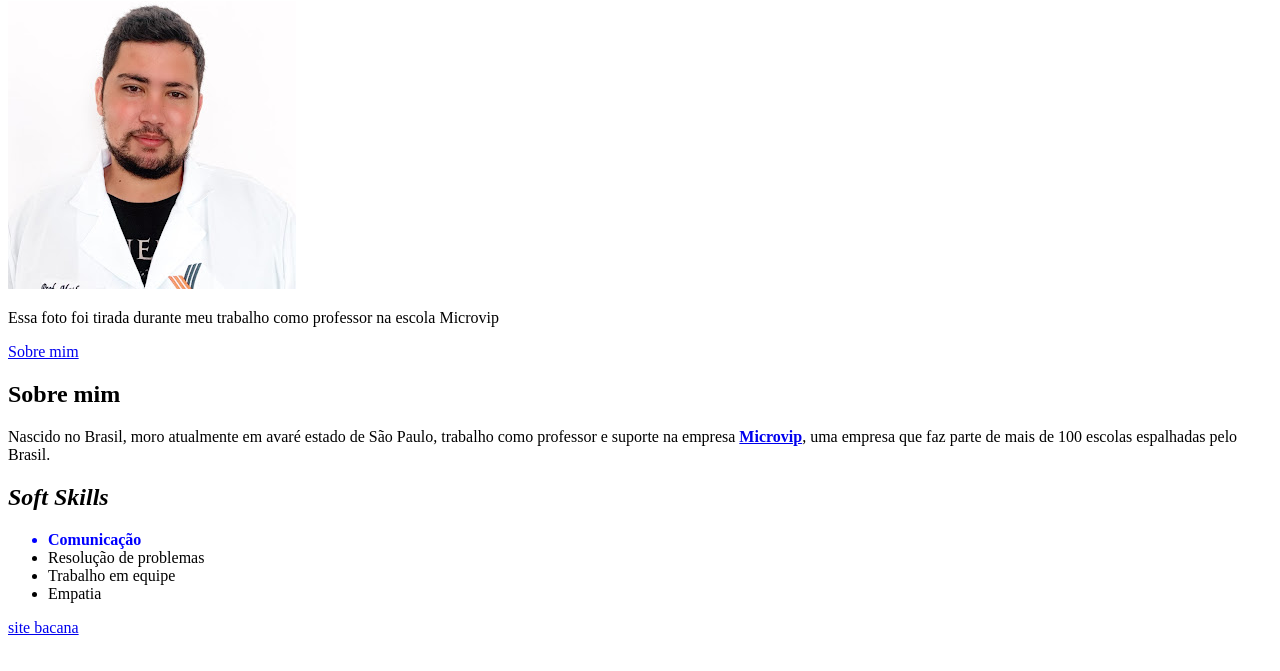
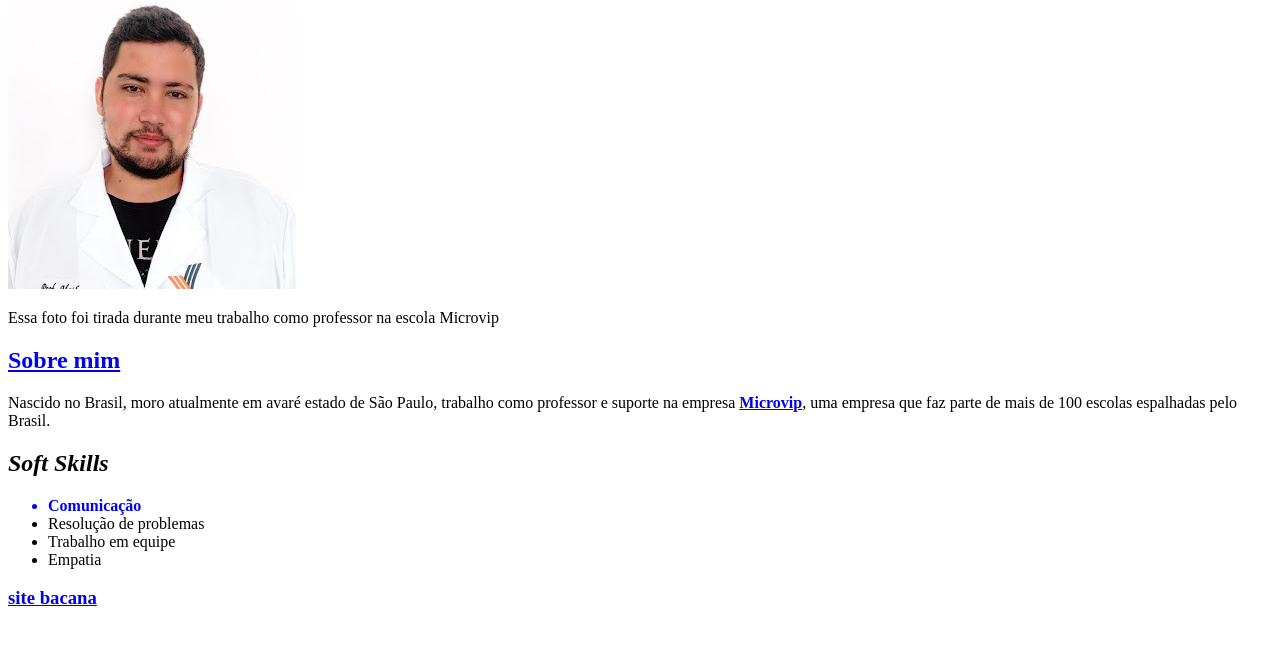
Before and after one commit to MathTheodoro/maththeodoro.github.io, a plain HTML site: page index.html in a window 1280 px wide. Shown: the part 79-750 px from the top of the page. Drawn offline with Linux system fonts and the light colour scheme.

Commit message:
adição do site bacana e mudança de link direcionado

```diff
--- a/index.html
+++ b/index.html
@@ -14,8 +14,7 @@
         <p>Essa foto foi tirada durante meu trabalho como professor na escola Microvip</p>
     </div>
     <div>
-        <a href="#sobre-mim">Sobre mim</a>
-        <h2>Sobre mim</h2>
+        <a href="#sobre-mim"><h2>Sobre mim</h2></a>
         <p>
             Nascido no Brasil, moro atualmente em avaré estado de São Paulo, trabalho como professor e suporte na empresa <A href="https://microvip.com.br" target="_blank"><strong>Microvip</strong></A>, uma empresa que faz parte de mais de 100 escolas espalhadas pelo Brasil.
         </p>
@@ -30,7 +29,7 @@
         </ul>
     </div>
     <div>
-        <a href="https://google.com" target="_blank">site bacana</a>
+        <a href="https://google.com" target="_blank"><h3>site bacana</h3></a>
     </div>
 
 </body>
```
